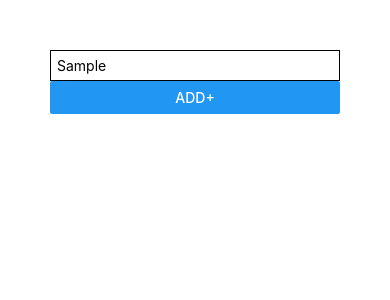
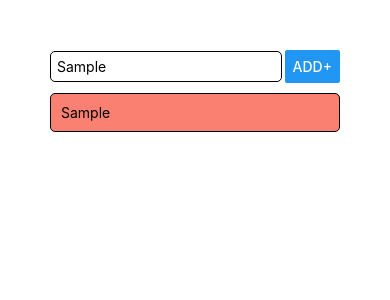
Before and after one commit to AhmedAlsudairi/Course-Goals-App, a React Native app: screen / in a window 390 px wide. Both pictures are taken after typing "Sample" into the empty fields and a click on the button "ADD+". Shown: the top 300 px of the page. Built offline with nearby package versions, Linux system fonts and the light colour scheme.

Commit message:
splitting the App into components

```diff
--- a/App.js
+++ b/App.js
@@ -1,16 +1,34 @@
-import React from 'react';
-import { StyleSheet, Text, View , Button, TextInput} from 'react-native';
+import React, { useState } from 'react';
+import { StyleSheet,View} from 'react-native';
+import GoalItems from './components/GoalItems/GoalItems';
+import UserInputArea from './components/userInputArea/userInputArea';
 
 export default function App() {
+  const [enteredText, setEnteredText] = useState({});
+  const [courseGoals, setCourseGoals] = useState([]);
+
+  const textInputHandler = (text) => {
+    setEnteredText(text);
+  }
+
+  const addCourseHandler = () => {
+    setCourseGoals((prevCourseGoals) => [...prevCourseGoals, {value:enteredText, key: Math.random().toString()}])
+  }
   return (
-    <View style={{padding: 50}}>
-      <View>
-        <TextInput placeholder="Course Goal" style={{borderWidth:1, padding: 6}} />
-        <Button title="Add+"/>
+
+      <View style={style.screen}>
+        <UserInputArea changeHandler={textInputHandler} addHandler={addCourseHandler} text={enteredText.value}/>
+        <View>
+        <GoalItems goals={courseGoals}/>
+        </View>
       </View>
-      <View>
 
-      </View>
-    </View>
+
   );
 }
+
+const style = StyleSheet.create({
+  screen: {
+    padding: 50
+  }
+})
--- /dev/null
+++ b/components/GoalItems/GoalItem/GoalItem.js
@@ -0,0 +1,23 @@
+import React from 'react'
+import {View, Text, StyleSheet} from 'react-native'
+const goalItem = (props) => {
+
+    return (
+        <View style={style.courseGoal}>
+        <Text>{props.item}</Text>
+        </View>
+    );
+}
+
+const style = StyleSheet.create({
+    courseGoal: {
+        padding: 10,
+        marginTop: 10,
+        borderWidth: 1,
+        borderColor: 'black',
+        borderRadius: 5,
+        backgroundColor: 'salmon'
+      }
+})
+
+export default goalItem;
--- /dev/null
+++ b/components/GoalItems/GoalItems.js
@@ -0,0 +1,15 @@
+import React from 'react';
+import {FlatList} from 'react-native';
+import GoalItem from './GoalItem/GoalItem';
+
+const goalItems = (props) => {
+
+    return (
+        <FlatList
+          data={props.goals}
+          renderItem={(goal) => <GoalItem item={goal.item.value}/>}
+           />
+    )
+}
+
+export default goalItems;
--- /dev/null
+++ b/components/userInputArea/userInputArea.js
@@ -0,0 +1,21 @@
+import React from 'react';
+import { View, TextInput, Button, StyleSheet } from 'react-native';
+const goalItems = (props) => {
+
+    return (
+        <View style={style.inputContainer}>
+            <TextInput placeholder="Course Goal" style={style.input} onChangeText={props.changeHandler} value={props.text} />
+            <Button title="Add+" onPress={props.addHandler} />
+        </View>
+    )
+}
+
+const style = StyleSheet.create({
+    inputContainer: {
+        display: 'flex', flexDirection: "row", justifyContent: "space-between", alignItems: "center"
+    },
+    input: {
+        borderWidth: 1, padding: 6, width: "80%", borderRadius: 5
+    }
+})
+export default goalItems;
```
